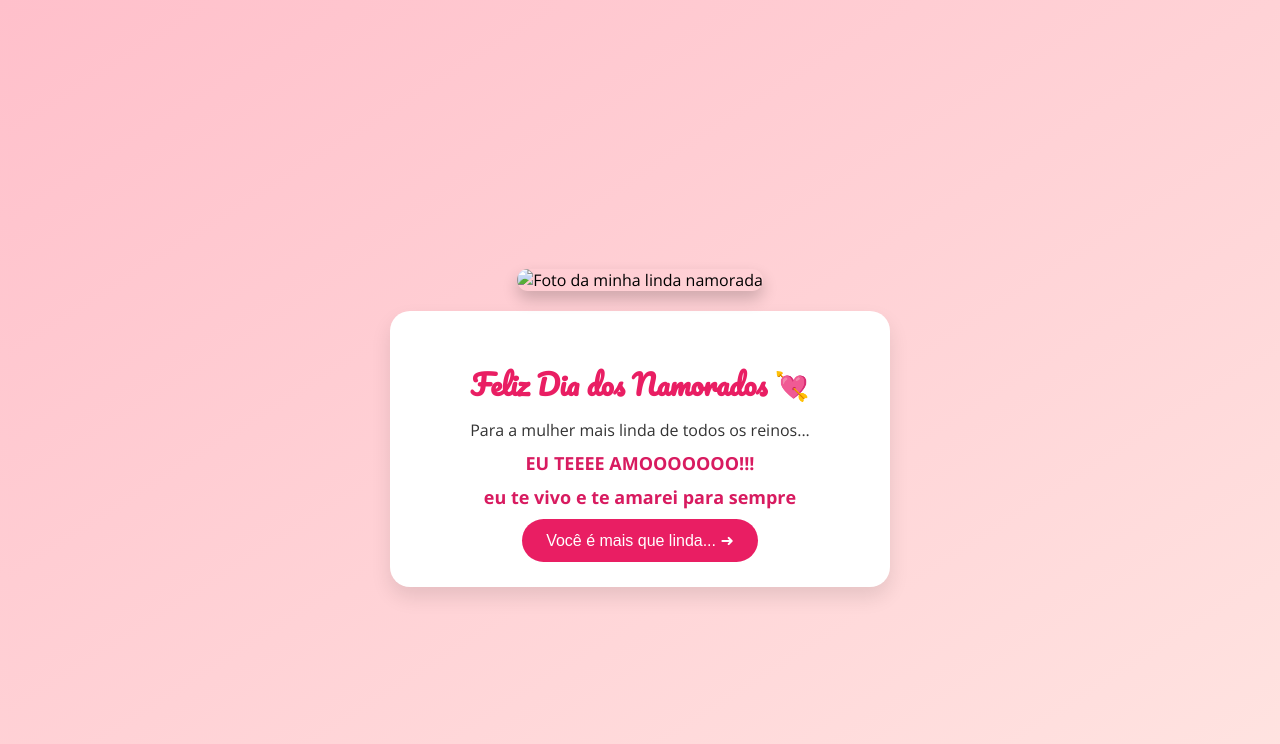
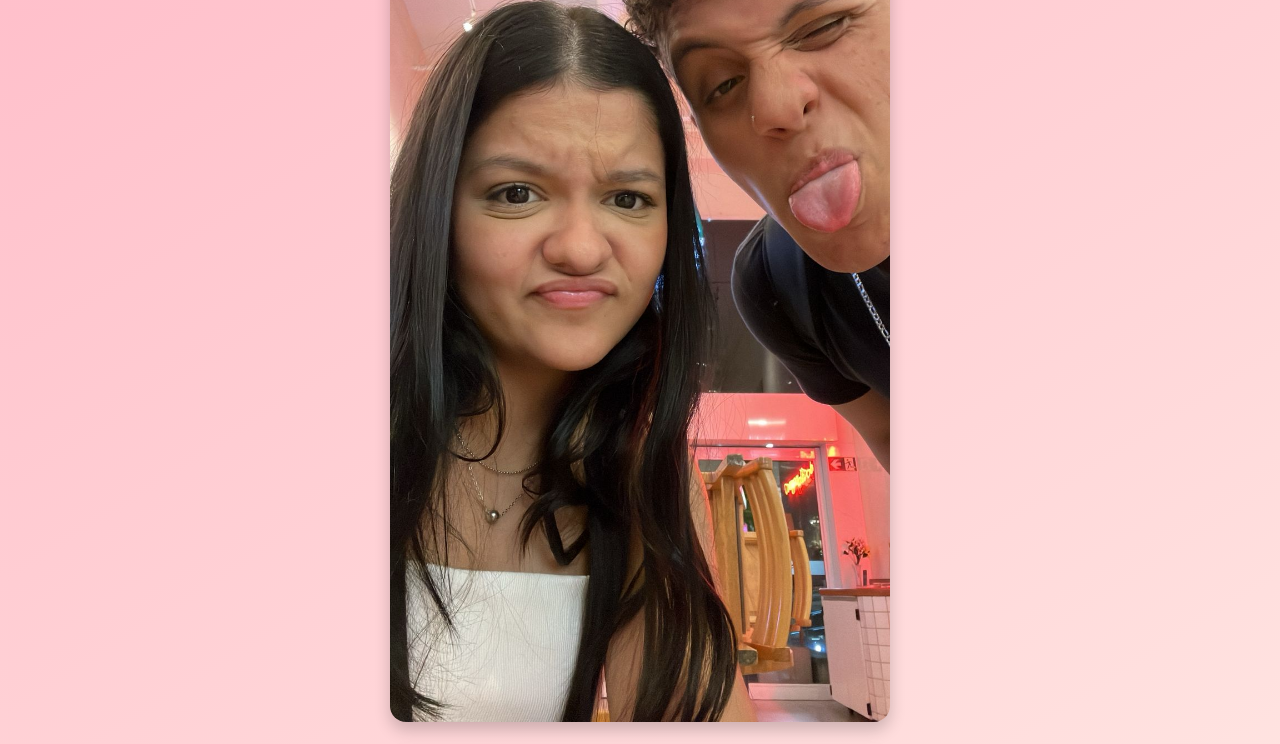
Before and after one commit to Alvss-dev/Malu-Site, a plain HTML site: page index.html in a window 1280 px wide. Shown: the top 744 px of the page. Drawn offline with nearby package versions, Linux system fonts and the light colour scheme.

Commit message:
Update index.html

```diff
--- a/index.html
+++ b/index.html
@@ -11,7 +11,7 @@
 <body>
     <div class="background">
         <div class="container">
-            <img src="src/assets/images/foto-eu-e-ela.jpg" alt="Foto da minha linda namorada" class="main-image" />
+            <img src="foto-eu-e-ela.jpg" alt="Foto da minha linda namorada" class="main-image" />
             <div class="card">
                 <h2>Feliz Dia dos Namorados 💘</h2>
                 <p>Para a mulher mais linda de todos os reinos...</p>
```
